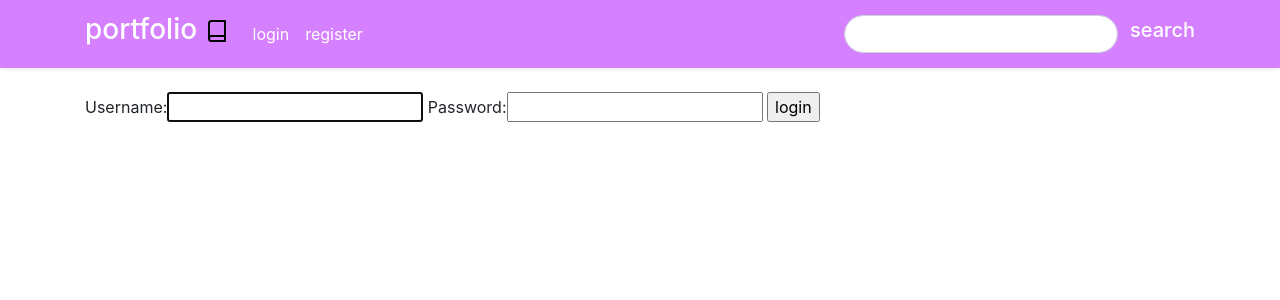
After one commit to karankumarshreds/full_stack_ninja, a Django app: page /accountslogin in a window 1280 px wide. The commit adds this page. Shown: the top 300 px of the page. Run offline with Django 3.2, Linux system fonts and the light colour scheme; some libraries are stand-ins or nearby versions.

Commit message:
added login view

```diff
--- /dev/null
+++ b/accounts/templates/accounts/login.html
@@ -0,0 +1,12 @@
+{% extends 'articles/base.html' %}
+
+{% block content %}
+<div class="container">
+	<form class="login" action="{%url 'login'%}" method="POST">
+		{%csrf_token%}
+		{{form}}
+		{{alert}}
+		<input type="submit" value="login">
+	</form>
+</div>
+{% endblock %}
--- a/accounts/urls.py
+++ b/accounts/urls.py
@@ -2,5 +2,6 @@ from django.urls import path
 from . import views
 
 urlpatterns = [
-    path('', views.register, name='register'),
+    path('register', views.register, name='register'),
+    path('login', views.log_in, name='login'),
 ]
--- a/accounts/views.py
+++ b/accounts/views.py
@@ -1,6 +1,8 @@
 from django.shortcuts import render, redirect
 from django.http import HttpResponse
 from django.contrib.auth.forms import UserCreationForm as uc_form
+from django.contrib.auth.forms import AuthenticationForm as a_form
+from django.contrib.auth import login
 
 # Create your views here.
 def register(request):
@@ -8,11 +10,25 @@ def register(request):
 	if request.method == 'POST':
 		form = uc_form(request.POST)
 		if form.is_valid():
-			form.save()
+			user = form.save()
+			login(request, user)
 			return redirect('/articles')
 	else:
 		form = uc_form()
-		context = {
-			'form': form
-		}
+	context = {'form': form}
 	return render(request, 'accounts/register.html', context)
+
+def log_in(request):
+
+	if request.method == 'POST':
+		form = a_form(data=request.POST)
+		if form.is_valid():
+			user = form.get_user()
+			login(request, user)
+			return redirect('/articles')
+		else:
+			return redirect('/accountslogin')
+	else:
+		form = a_form()
+		context = {'form': form}
+		return render(request, 'accounts/login.html', context)
--- a/articles/templates/articles/articles_list.html
+++ b/articles/templates/articles/articles_list.html
@@ -4,8 +4,8 @@
 <div class="my-bio container my-3">
 	<!-- align-items-center aligns each cell in the center vertically -->
 	<div class="row align-items-center">
-		<div class="col-md-4 col-sm-6align-self-stretch mt-3">
-			<img src="static/img.jpg" width="200px"></br>
+		<div class="col-md-4 col-sm-6align-self-stretch mt-3 pb-4">
+			<img src="static/img.jpg" width="250px"></br>
 		</div>
 		<div class="col-md-8 col-sm-6 pt-3">
 			<h1>Karan Kumar</h1>
--- a/articles/templates/articles/base.html
+++ b/articles/templates/articles/base.html
@@ -20,7 +20,7 @@
 <nav class="navbar navbar-expand-lg navbar-dark">
 <div class="container">
   <a class="navbar-brand" href="{% url 'articles_list' %}"><h3>portfolio
-  	<img src="static/book.svg"></h3>
+  	<img src="/static/book.svg"></h3>
   </a>
   <button class="navbar-toggler" type="button" data-toggle="collapse" data-target="#navbarSupportedContent" aria-controls="navbarSupportedContent" aria-expanded="false" aria-label="Toggle navigation">
     <span class="navbar-toggler-icon"></span>
@@ -29,7 +29,7 @@
   <div class="collapse navbar-collapse" id="navbarSupportedContent">
     <ul class="navbar-nav mr-auto">
 	     <li class="nav-item active">
-        <a class="nav-link" href="#">login <span class="sr-only">(current)</span></a>
+        <a class="nav-link" href="{% url 'login' %}">login <span class="sr-only">(current)</span></a>
       </li>
       <li class="nav-item active">
         <a class="nav-link" href="{% url 'register' %}">register <span class="sr-only">(current)</span></a>
--- a/static/style.css
+++ b/static/style.css
@@ -31,8 +31,12 @@ a.tits {
 
 .my-bio{
 	font-family: 'Montserrat';
-	padding-top: 5%;
-	padding-bottom: 5%;
+	padding-top: 2%;
+	padding-bottom: 2%;
+}
+
+h1.sign-up{
+	font-family: 'Montserrat' !important;
 }
 
 .searchbox{
```
Also changed, not shown: accounts/templates/accounts/register.html (+8 -6 lines), db.sqlite3.
